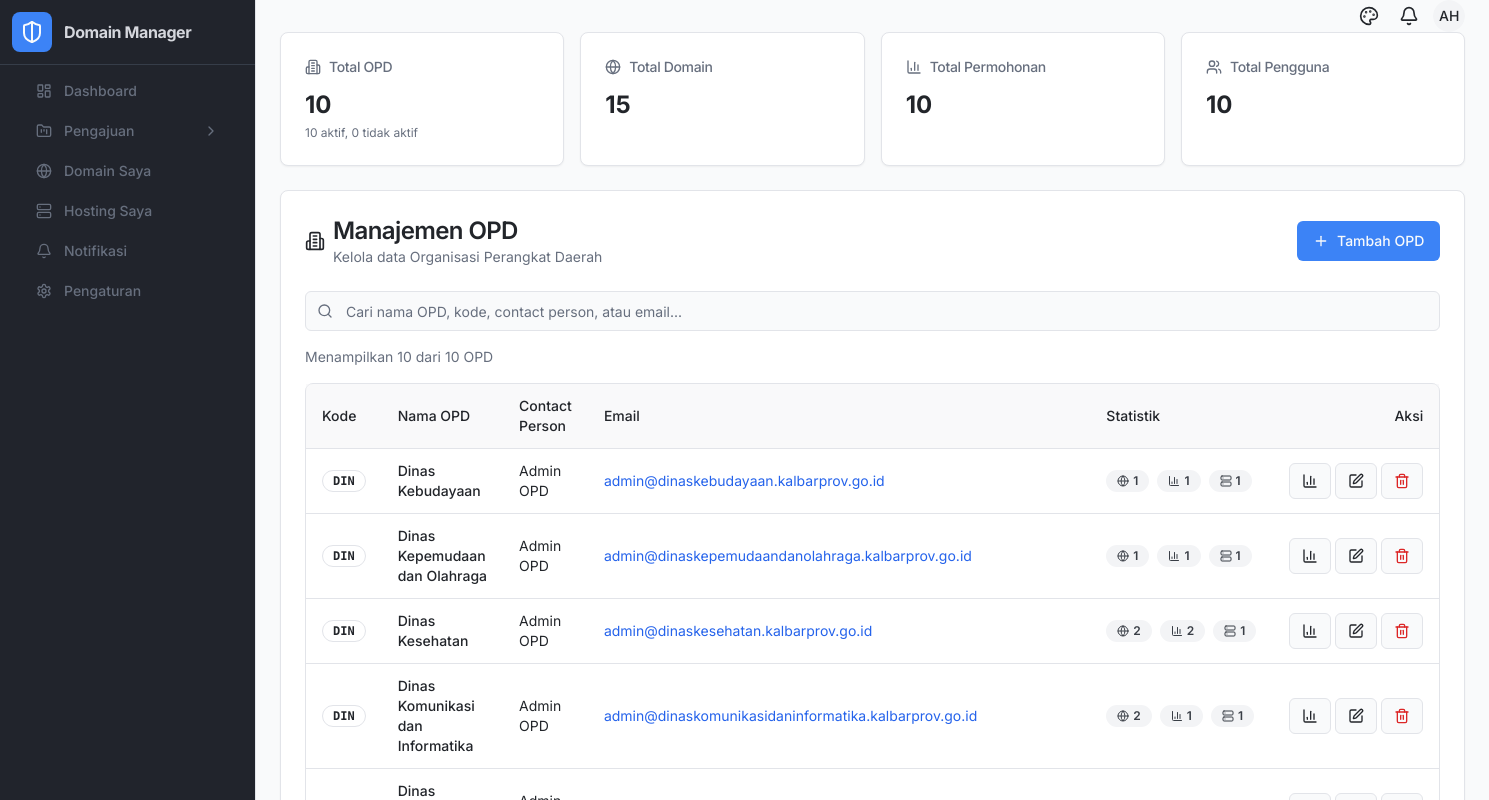
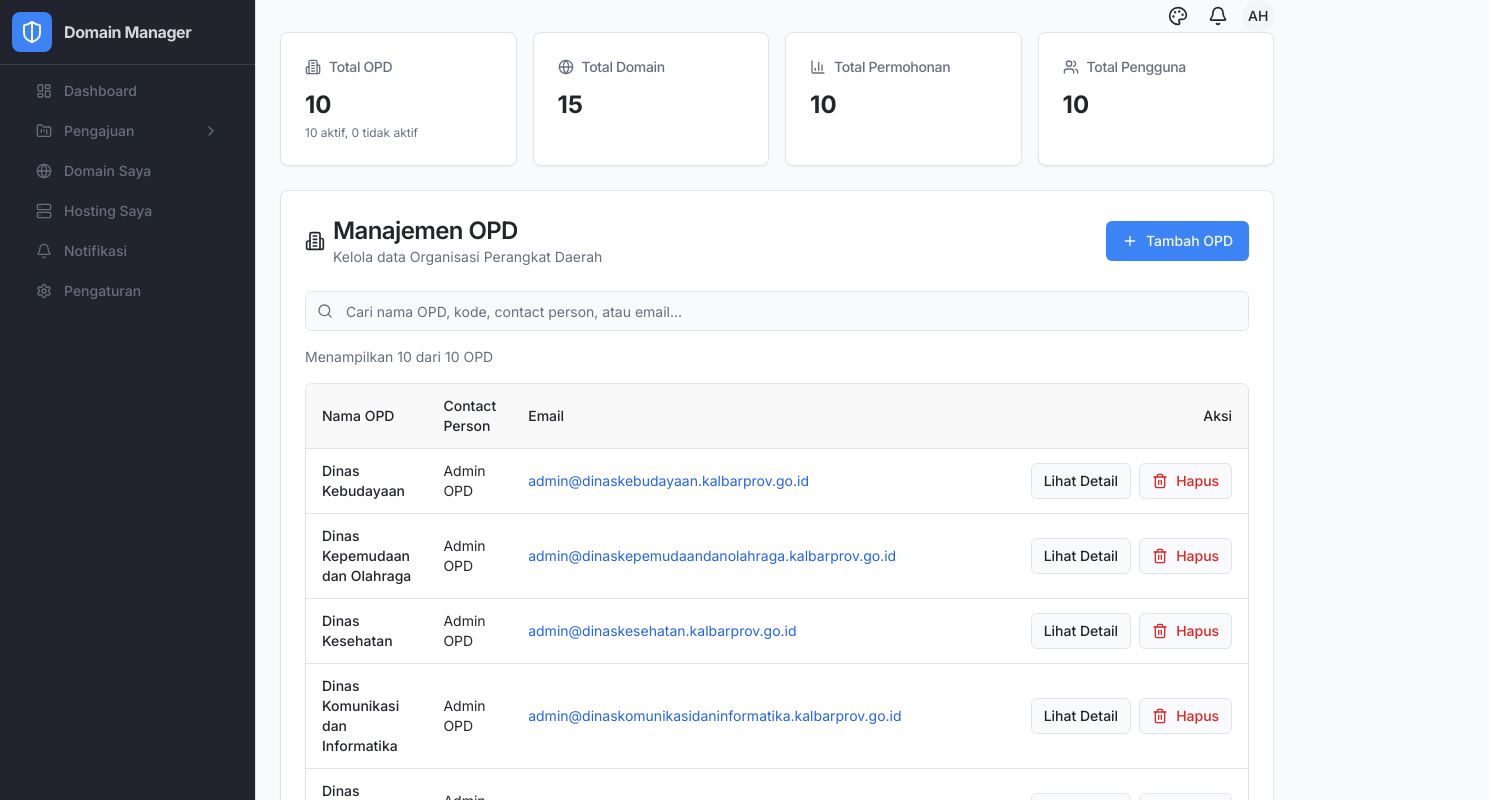
Before and after one commit to chucur00t/domain-manager, a Next.js app: page /super-admin/opds in a window 1280 px wide. Shown: the top 800 px of the page, 1489 px wide, since content can reach past the window. Built offline with nearby package versions, Linux system fonts and the light colour scheme.

Commit message:
Refactor OPD management page: remove code and statistics columns, simplify actions to detail and delete buttons

```diff
--- a/src/app/(app)/super-admin/opds/page.tsx
+++ b/src/app/(app)/super-admin/opds/page.tsx
@@ -17,7 +17,6 @@
   Search,
   Building2,
   Plus,
-  Edit,
   Trash2,
   BarChart3,
   Users,
@@ -440,9 +439,6 @@
                   <thead className="bg-muted/50">
                     <tr className="border-b">
                       <th className="px-4 py-3 text-left text-sm font-medium">
-                        Kode
-                      </th>
-                      <th className="px-4 py-3 text-left text-sm font-medium">
                         Nama OPD
                       </th>
                       <th className="px-4 py-3 text-left text-sm font-medium">
@@ -450,9 +446,6 @@
                       </th>
                       <th className="px-4 py-3 text-left text-sm font-medium">
                         Email
-                      </th>
-                      <th className="px-4 py-3 text-left text-sm font-medium">
-                        Statistik
                       </th>
                       <th className="px-4 py-3 text-right text-sm font-medium">
                         Aksi
@@ -463,7 +456,7 @@
                     {filteredOPDs.length === 0 ? (
                       <tr>
                         <td
-                          colSpan={6}
+                          colSpan={4}
                           className="px-4 py-8 text-center text-muted-foreground"
                         >
                           Tidak ada OPD yang ditemukan
@@ -472,11 +465,6 @@
                     ) : (
                       filteredOPDs.map((opd) => (
                         <tr key={opd.id} className="border-b hover:bg-muted/30">
-                          <td className="px-4 py-3 text-sm">
-                            <Badge variant="outline" className="font-mono">
-                              {opd.code}
-                            </Badge>
-                          </td>
                           <td className="px-4 py-3 text-sm font-medium">
                             {opd.name}
                           </td>
@@ -491,37 +479,14 @@
                               {opd.email}
                             </a>
                           </td>
-                          <td className="px-4 py-3 text-sm">
-                            <div className="flex gap-2">
-                              <Badge variant="secondary" className="text-xs">
-                                <Globe className="h-3 w-3 mr-1" />
-                                {opd.statistics.totalDomains}
-                              </Badge>
-                              <Badge variant="secondary" className="text-xs">
-                                <BarChart3 className="h-3 w-3 mr-1" />
-                                {opd.statistics.totalApplications}
-                              </Badge>
-                              <Badge variant="secondary" className="text-xs">
-                                <Server className="h-3 w-3 mr-1" />
-                                {opd.statistics.totalHosting}
-                              </Badge>
-                            </div>
-                          </td>
                           <td className="px-4 py-3">
-                            <div className="flex justify-end gap-1">
+                            <div className="flex justify-end gap-2">
                               <Button
                                 size="sm"
                                 variant="outline"
                                 onClick={() => handleOpenDialog("view", opd)}
                               >
-                                <BarChart3 className="h-4 w-4" />
-                              </Button>
-                              <Button
-                                size="sm"
-                                variant="outline"
-                                onClick={() => handleOpenDialog("edit", opd)}
-                              >
-                                <Edit className="h-4 w-4" />
+                                Lihat Detail
                               </Button>
                               <Button
                                 size="sm"
@@ -529,7 +494,8 @@
                                 className="text-red-600 hover:bg-red-50"
                                 onClick={() => handleOpenDialog("delete", opd)}
                               >
-                                <Trash2 className="h-4 w-4" />
+                                <Trash2 className="h-4 w-4 mr-2" />
+                                Hapus
                               </Button>
                             </div>
                           </td>
```
Also changed, not shown: src/frontend/components/features/users/edit-user-form.tsx (+7 -6 lines).
